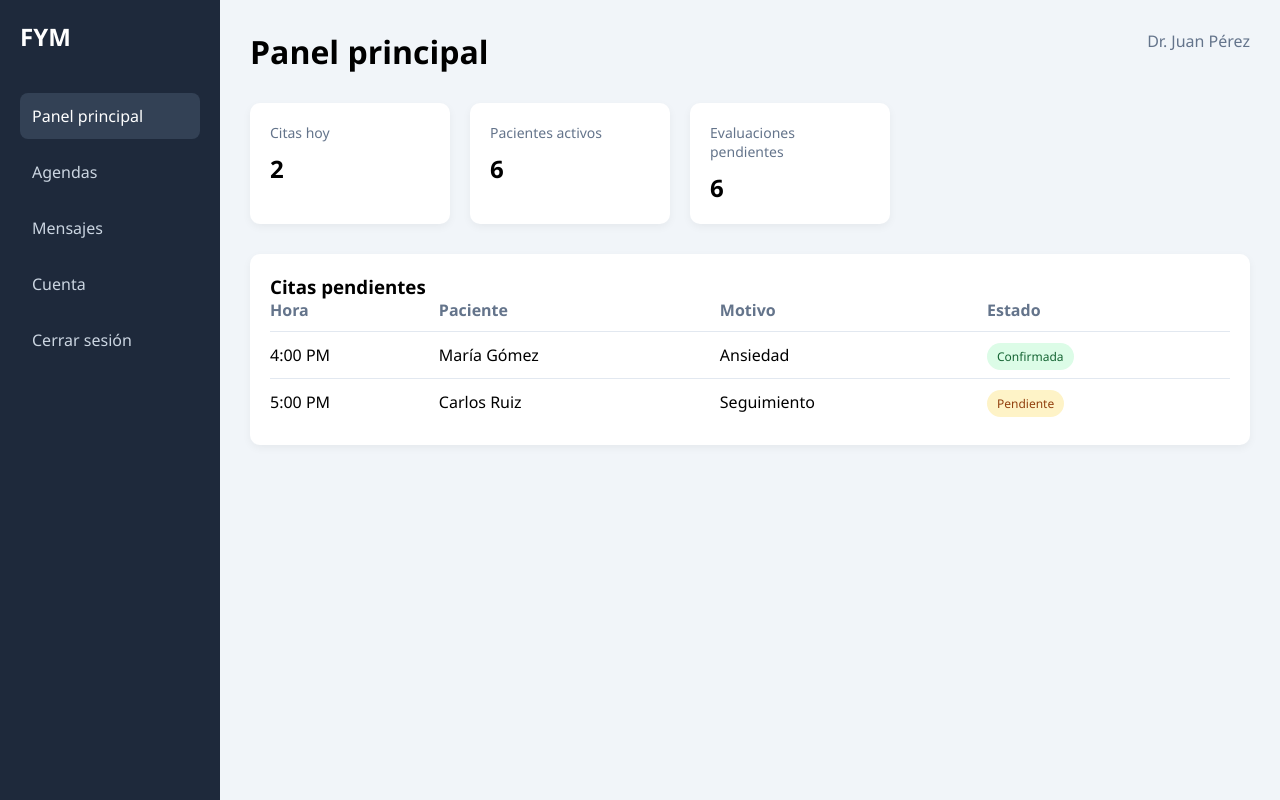
After one commit to Huape1/Consultorio_Psicologico, a Django app: page /panel/ in a window 1280 px wide. The commit adds this page. Run offline with Django 5.2, Linux system fonts and the light colour scheme.

Commit message:
Agregar psicologos

```diff
--- a/principal/templates/login.html
+++ b/principal/templates/login.html
@@ -16,7 +16,7 @@
             <input type="email" placeholder="Correo">
             <input type="password" placeholder="Contraseña">
 
-            <a href="panel.html"><button>Ingresar</button></a>
+            <a href="/panel"><button>Ingresar</button></a>
 
             <p style="margin-top:15px;">
                 ¿No tienes cuenta? <a href="/registro">Regístrate aquí</a>
--- /dev/null
+++ b/principal/templates/psicologos/PANEL.html
@@ -0,0 +1,72 @@
+{% load static %}
+<!DOCTYPE html>
+<html>
+
+<head>
+    <title>Panel principal</title>
+    <link rel="stylesheet" href="{% static '/css/psicologos.css' %}">
+</head>
+
+<body>
+
+    <div class="layout">
+
+        <aside class="sidebar">
+            <h2 class="logo">FYM</h2>
+            <a href="/panel" class="menu active">Panel principal</a>
+            <a href="/agendas" class="menu">Agendas</a>
+            <a href="/mensajes" class="menu">Mensajes</a>
+            <a href="/cuenta" class="menu">Cuenta</a>
+            <a href="/" class="menu">Cerrar sesión</a>
+        </aside>
+
+        <main class="main">
+            <div class="topbar">
+                <h1>Panel principal</h1>
+                <span class="user">Dr. Juan Pérez</span>
+            </div>
+
+            <div class="stats">
+                <div class="card-stat">
+                    <p>Citas hoy</p>
+                    <h2>2</h2>
+                </div>
+                <div class="card-stat">
+                    <p>Pacientes activos</p>
+                    <h2>6</h2>
+                </div>
+                <div class="card-stat">
+                    <p>Evaluaciones pendientes</p>
+                    <h2>6</h2>
+                </div>
+            </div>
+
+            <div class="table-section">
+                <h3>Citas pendientes</h3>
+                <table>
+                    <tr>
+                        <th>Hora</th>
+                        <th>Paciente</th>
+                        <th>Motivo</th>
+                        <th>Estado</th>
+                    </tr>
+                    <tr>
+                        <td>4:00 PM</td>
+                        <td>María Gómez</td>
+                        <td>Ansiedad</td>
+                        <td><span class="badge confirmada">Confirmada</span></td>
+                    </tr>
+                    <tr>
+                        <td>5:00 PM</td>
+                        <td>Carlos Ruiz</td>
+                        <td>Seguimiento</td>
+                        <td><span class="badge pendiente">Pendiente</span></td>
+                    </tr>
+                </table>
+            </div>
+
+        </main>
+    </div>
+</body>
+
+</html>
--- a/principal/urls.py
+++ b/principal/urls.py
@@ -5,5 +5,9 @@ urlpatterns = [
     path('', views.index),
     path('login/', views.login),
     path('registro/', views.registro),
-    path('especialidad/', views.especialidades)
+    path('especialidad/', views.especialidades),
+    path('panel/', views.panel),
+    path('mensajes/', views.mensajes),
+    path('cuenta/', views.cuenta),
+    path('agendas/', views.agendas)
 ]
--- a/principal/views.py
+++ b/principal/views.py
@@ -12,3 +12,16 @@ def registro(request):
 
 def especialidades(request):
     return render(request, 'especialidades.html')
+
+#Psicologos
+def panel(request):
+    return render(request, 'psicologos/PANEL.html')
+
+def mensajes(request):
+    return render(request, 'psicologos/mensajes.html')
+
+def cuenta(request):
+    return render(request, 'psicologos/cuenta.html')
+
+def agendas(request):
+    return render(request, 'psicologos/agendas.html')
```
Also changed, not shown: principal/templates/psicologos/AGENDAS.html (added, +56 -0 lines), principal/templates/psicologos/CUENTA.HTML (added, +53 -0 lines), principal/templates/psicologos/MENSAJES.HTML (added, +64 -0 lines), principal/static/css/psicologos.css (renamed from principal/static/css/styles.css).
